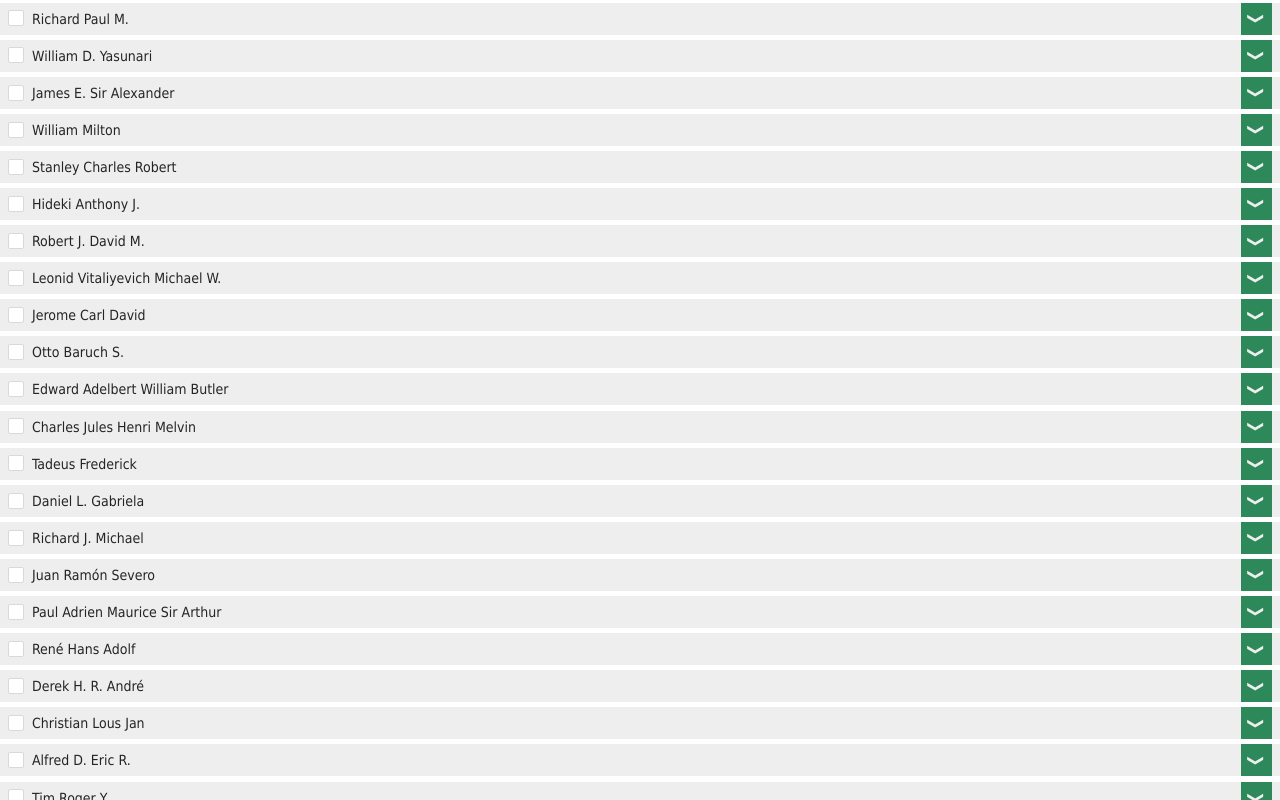
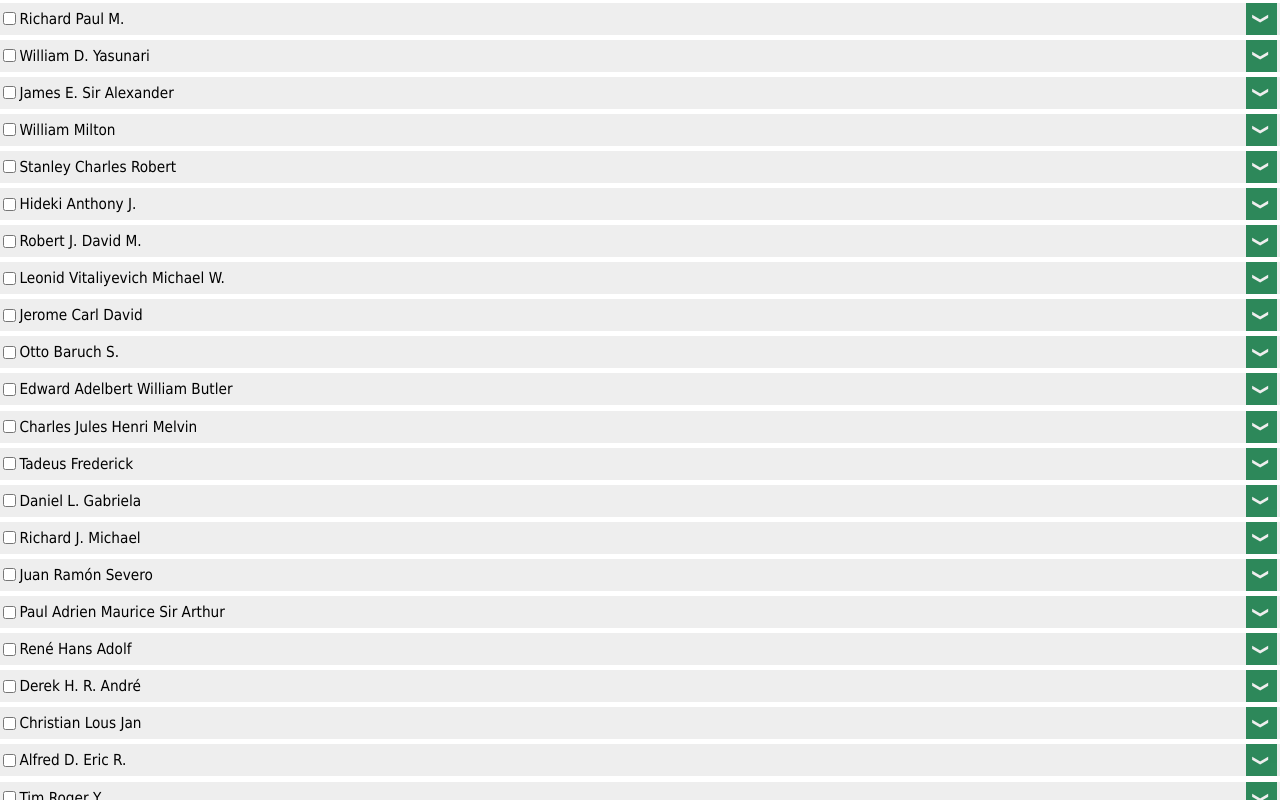
Before and after one commit to jposawa/hiteste, a React (Create React App) app: page / in a window 1280 px wide. Built offline with nearby package versions, Linux system fonts and the light colour scheme.

Commit message:
Ver 1.2 - Mudança de checkbox para melhorar performace

```diff
--- a/package.json
+++ b/package.json
@@ -7,7 +7,6 @@
     "@testing-library/jest-dom": "^5.11.4",
     "@testing-library/react": "^11.1.0",
     "@testing-library/user-event": "^12.1.10",
-    "antd": "^4.16.1",
     "react": "^17.0.2",
     "react-dom": "^17.0.2",
     "react-scripts": "4.0.3",
--- a/src/componentes/ItemLista/index.js
+++ b/src/componentes/ItemLista/index.js
@@ -1,5 +1,4 @@
-import React, { useState } from 'react';
-import {Checkbox} from 'antd';
+import React, { useEffect, useState } from 'react';
 import { useControle } from '../../hooks/controle';
 
 import styles from './styles.module.css';
@@ -21,19 +20,22 @@ export default function ItemLista(props) {
     controleItem(dadosItem);
   }
 
+  useEffect(()=>{
+    // console.log(marcado);
+    const _campo = document.getElementById(id);
+
+    _campo.checked = marcado;
+    _campo.indeterminate = indeterminate;
+  },[id, marcado, indeterminate])
+
   return (
     <div className={styles.item}>
       <p>
         <span>
-          <Checkbox
-            id={id}
-            onChange={selecionaItem}
-            checked = {marcado}
-            indeterminate = {indeterminate}
-          />
+          <input type="checkbox" id={id} onChange={selecionaItem} defaultChecked={marcado}/>
 
           <label className={styles.etiquetaItem} htmlFor={id}>
-            {name}
+            <span>{name}</span>
           </label>
         </span>
 
--- a/src/componentes/ItemLista/styles.module.css
+++ b/src/componentes/ItemLista/styles.module.css
@@ -10,11 +10,12 @@
 .item>p{
   width:100%;
   height:2rem;
+  font-size:0.95rem;
   margin:0;
   display:flex;
   justify-content: space-between;
   align-items: center;
-  padding:0 0.5rem;
+  padding:0 0.2rem;
   cursor:pointer;
 }
 
@@ -23,15 +24,27 @@
   height:100%;
   display:flex;
   align-items: center !important;
+  overflow: hidden;
+  text-overflow: ellipsis !important;
 }
 
 .etiquetaItem{
-  padding-left:0.5rem;
+  padding-left:0.2rem;
   width:100%;
   height:100%;
   display:flex;
   align-items: center !important;
+  white-space: nowrap;
+  flex-wrap:nowrap;
+  text-overflow: ellipsis;
+  overflow: hidden;
   cursor:pointer;
+}
+
+.etiquetaItem>span{
+  white-space: nowrap;
+  text-overflow: ellipsis;
+  overflow: hidden;
 }
 
 .item>p>button{
@@ -75,5 +88,5 @@
   max-height:100vh;
   overflow:auto !important;
   border-left-width:max(0.7vw, 0.4rem) !important;
-  padding:0 0.5rem;
+  padding:0 0.2rem 0 0.3rem;
 }
--- a/src/hooks/controle.js
+++ b/src/hooks/controle.js
@@ -78,6 +78,8 @@ export const ControleProvider = ({ children }) => {
     Object.values(item.children).forEach(child => {
       child.marcado = item.marcado;
 
+      // console.log(item.name, item.marcado, child.name, child.marcado);
+
       if (child.children && Object.values(child.children).length > 0) {
         marcaTodosFilhos(child);
       }
@@ -141,7 +143,7 @@ export const ControleProvider = ({ children }) => {
 
   const controleItem = (dadosItem) => {
     const _dados = { ...dados };
-
+    // console.log(dadosItem);
     let _item = encontraItem(_dados, [...dadosItem.caminho, dadosItem.id]);
 
     marcaTodosFilhos(_item);
--- a/src/paginas/inicio/index.js
+++ b/src/paginas/inicio/index.js
@@ -2,7 +2,6 @@ import React from 'react';
 import ItemLista from '../../componentes/ItemLista';
 import { useControle } from '../../hooks/controle';
 
-import "antd/dist/antd.css";
 import styles from './styles.module.css';
 
 export default function Inicio(){
```
Also changed, not shown: 1 other file (tests, documents, lock files or other folders).
